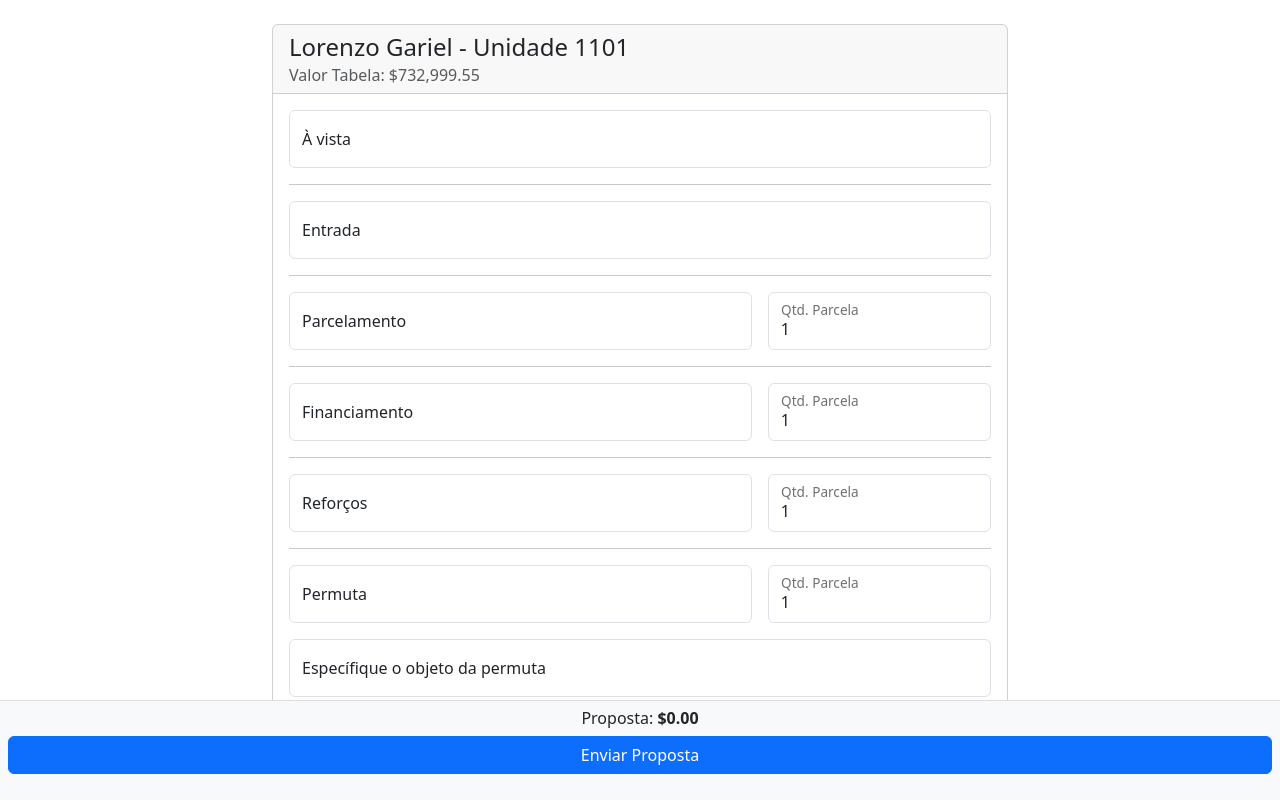
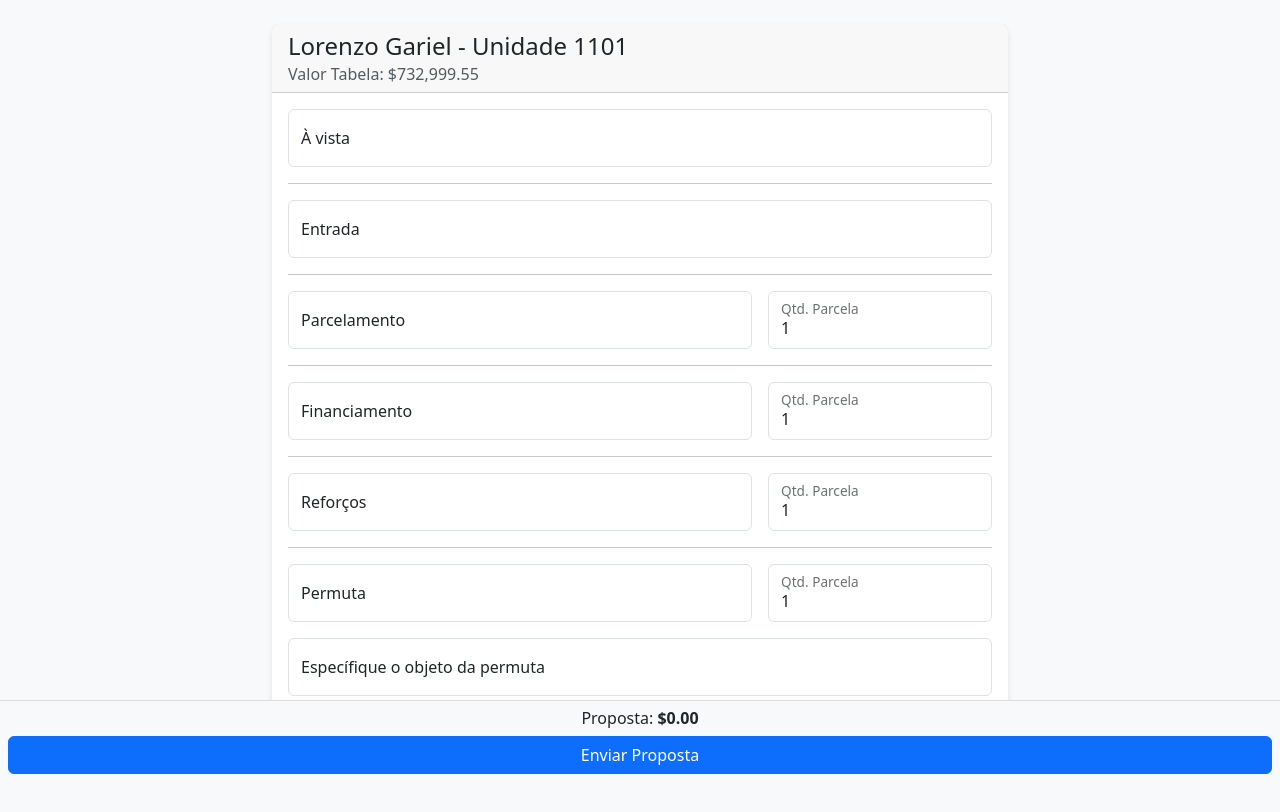
Before and after one commit to danieldaros/htmltest, a plain HTML site: page index.html in a window 1280 px wide. Drawn offline with nearby package versions, Linux system fonts and the light colour scheme; some packages are replaced by stand-ins of ours; a script that the page names is missing.

Commit message:
Update index.html

```diff
--- a/index.html
+++ b/index.html
@@ -7,10 +7,13 @@
     <title>Lançamento de Proposta</title>
     <link href="https://cdn.jsdelivr.net/npm/bootstrap@5.3.2/dist/css/bootstrap.min.css" rel="stylesheet">
     <style>
+        input,
+        textarea,
+        select {
+            font-size: 16px;
+            /* Previne zoom no Safari */
+        }
 
-        input, textarea, select {
-            font-size: 16px; /* Previne zoom no Safari */
-        }
         body {
             display: flex;
             flex-direction: column;
@@ -24,6 +27,12 @@
             padding-bottom: 110px;
             max-width: 100%;
             /* Espaço para o footer */
+        }
+
+        .card-custom {
+            border: none;
+            border-radius: 8px;
+            box-shadow: 0 4px 6px rgba(0, 0, 0, 0.1);
         }
 
         footer {
@@ -47,13 +56,13 @@
     </style>
 </head>
 
-<body ng-controller="PropostaController">
+<body ng-controller="PropostaController" class="bg-light">
     <main>
         <div class="container mt-4">
             <div class="row justify-content-center">
                 <div class="col-md-8 col-sm-12">
                     <!-- Card -->
-                    <div class="card">
+                    <div class="card card-custom">
                         <div class="card-header">
                             <h4>{{empreendimento.nome}} - Unidade {{empreendimento.unidade}}</h4>
                             <h6 class="card-subtitle text-muted">Valor Tabela: {{empreendimento.valor_tabela |
```
